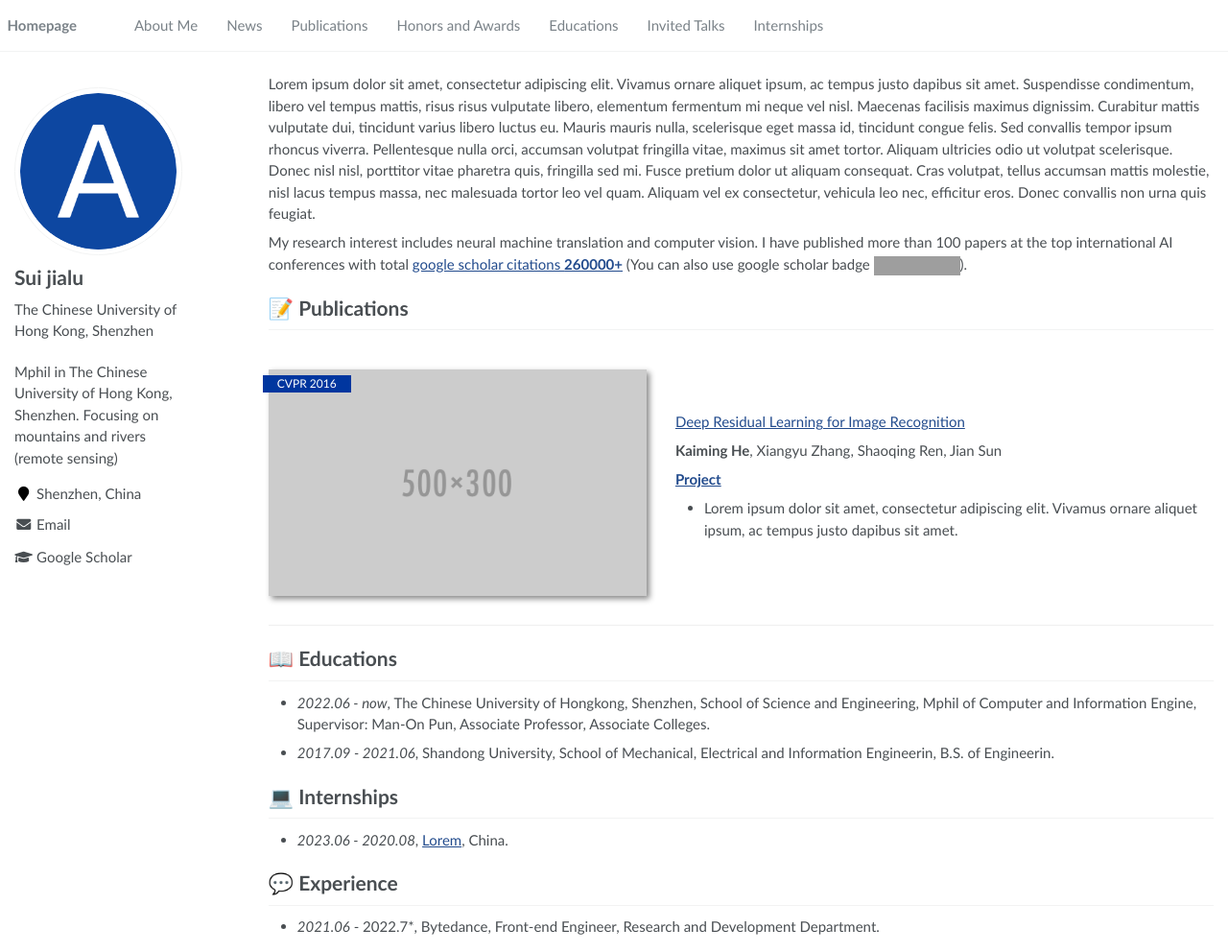
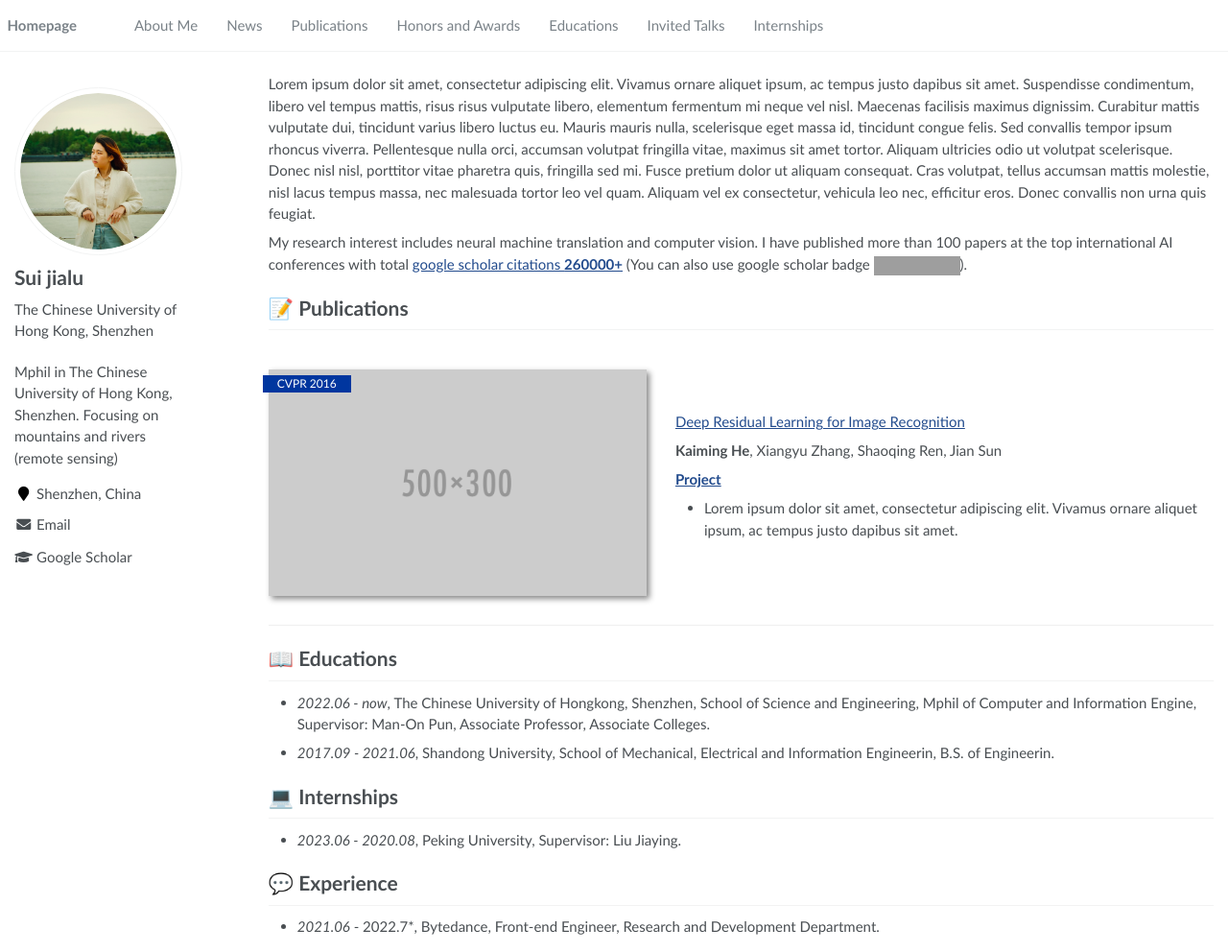
Before and after one commit to littlebeen/littlebeen_homepage, a Jekyll site: the page built from _pages/about.md, in a window 1280 px wide and 992 px high. Shown: the whole window at 96% size. Built offline with Jekyll 4.4.1, drawn with Linux system fonts in a browser that asks for light colours; grey boxes are pictures that could not be loaded.

Commit message:
feat: picture

```diff
--- a/_pages/about.md
+++ b/_pages/about.md
@@ -42,7 +42,7 @@ My research interest includes neural machine translation and computer vision. I
 - *2017.09 - 2021.06*, Shandong University, School of Mechanical, Electrical and Information Engineerin, B.S. of Engineerin.
 
 # 💻 Internships
-- *2023.06 - 2020.08*, [Lorem](https://github.com/), China.
+- *2023.06 - 2020.08*, Peking University, Supervisor: Liu Jiaying.
 
 # 💬 Experience
 - *2021.06* - 2022.7*, Bytedance, Front-end Engineer, Research and Development Department.
```
Also changed, not shown: images/android-chrome-192x192.png, images/android-chrome-512x512.png, images/apple-touch-icon.png, images/favicon-16x16.png, images/favicon-32x32.png, images/favicon.ico.
